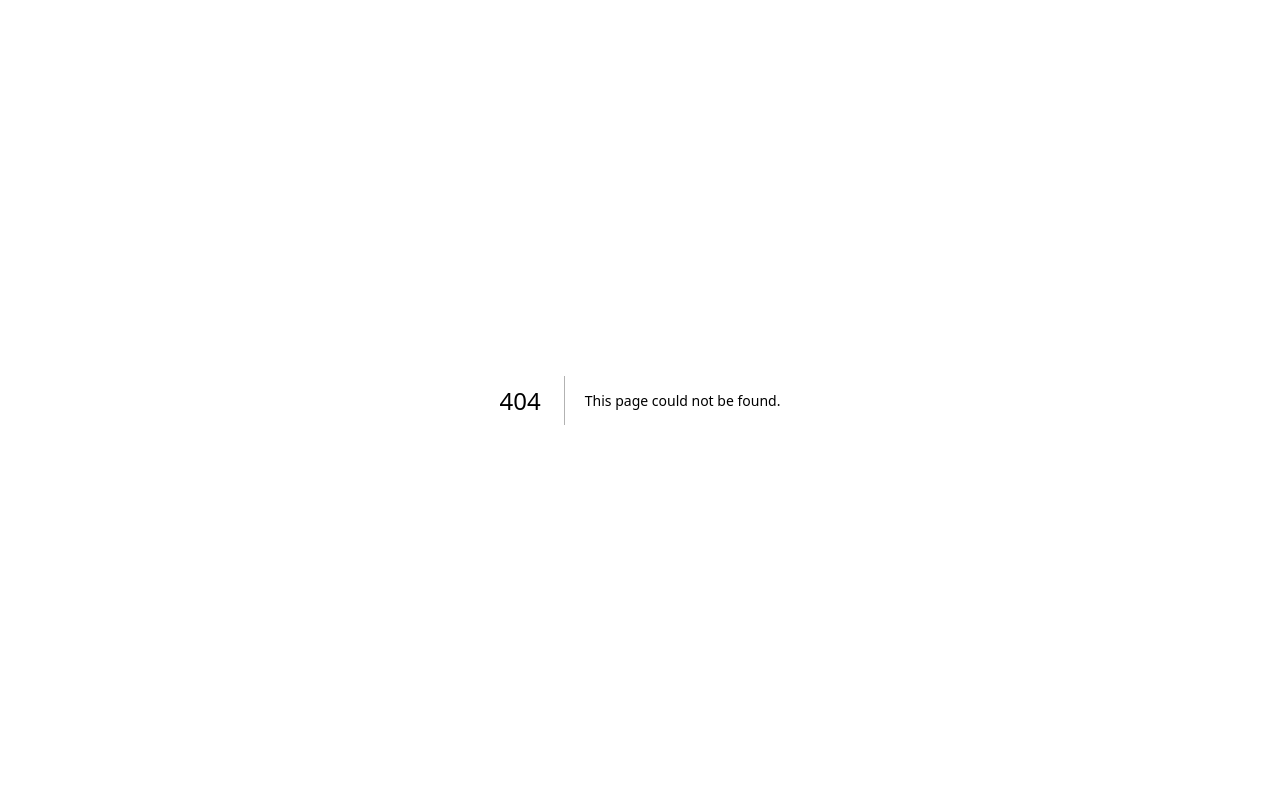
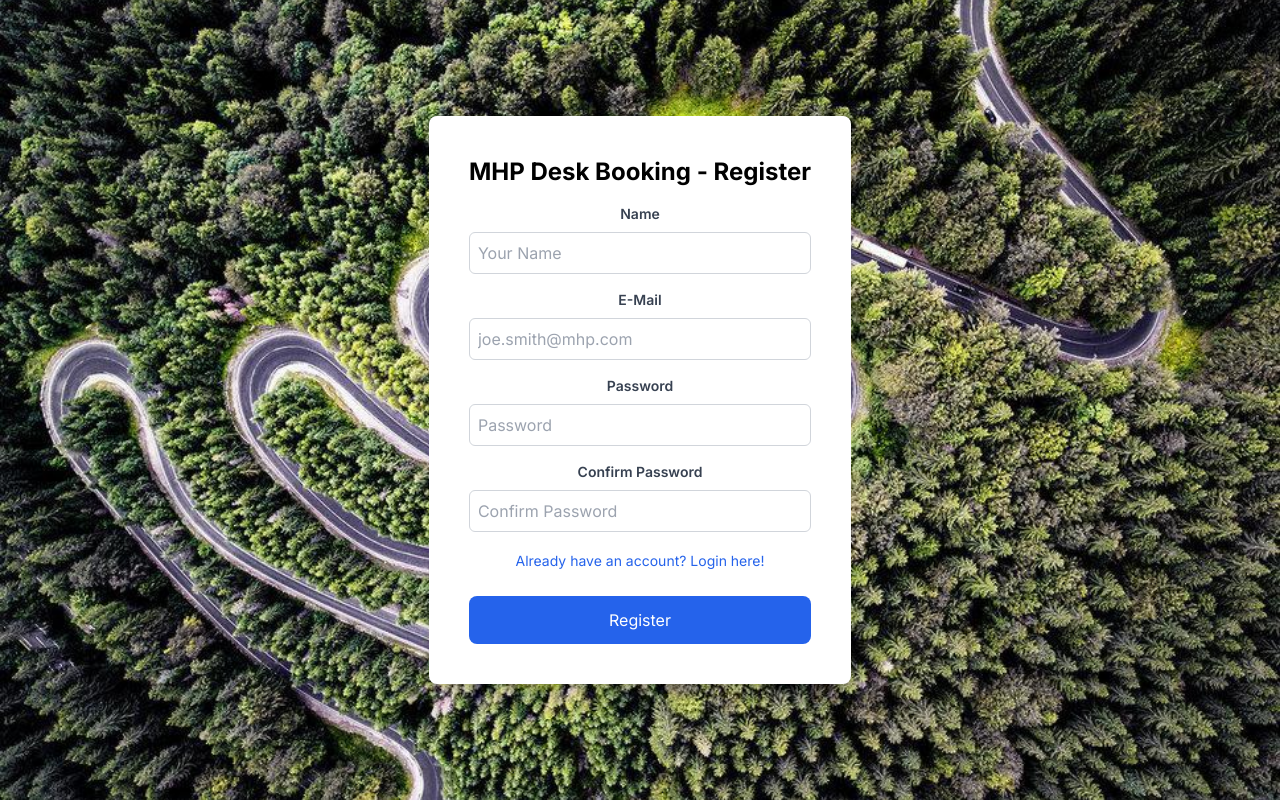
Before and after one commit to Atletii/mhp-desk-booking-frontend, a Next.js app: page /register in a window 1280 px wide. Before the commit this address had no page. Built offline with nearby package versions, Linux system fonts and the light colour scheme.

Commit message:
initial login & register

```diff
--- a/app/login/page.js
+++ b/app/login/page.js
@@ -1,4 +1,25 @@
-export default function Home() {
-    return (
-        <p>Login</p>
-    )};
+import BackgroundImage from '../../components/common/BackgroundImage'
+
+export default function LoginPage() {
+  return (
+    <BackgroundImage src={`./images/background-mobile.jpg`}>
+        <div className="p-10 bg-white rounded-lg shadow-xl">
+          <h1 className="text-2xl font-bold text-center mb-4">MHP Desk Booking</h1>
+          <form>
+            <div className="mb-4">
+              <label htmlFor="email" className="block text-sm font-semibold text-gray-700 mb-2">E-Mail</label>
+              <input type="email" id="email" placeholder="joe.smith@mhp.com" className="w-full p-2 border border-gray-300 rounded-md" />
+            </div>
+            <div className="mb-6">
+              <label htmlFor="password" className="block text-sm font-semibold text-gray-700 mb-2">Password</label>
+              <input type="password" id="password" placeholder="Password" className="w-full p-2 border border-gray-300 rounded-md" />
+            </div>
+            <div className="mb-6">
+              <a href="#" className="text-sm text-blue-600 hover:underline">No Account? Register Here!</a>
+            </div>
+            <button type="submit" className="w-full p-3 bg-blue-600 text-white rounded-lg hover:bg-blue-700">Login</button>
+          </form>
+      </div>
+    </BackgroundImage>
+  );
+}
--- /dev/null
+++ b/app/register/page.js
@@ -0,0 +1,33 @@
+import BackgroundImage from '../../components/common/BackgroundImage'
+
+export default function RegisterPage() {
+  return (
+    <BackgroundImage src={`./images/background-mobile.jpg`}>
+      <div className="p-10 bg-white rounded-lg shadow-xl">
+        <h1 className="text-2xl font-bold text-center mb-4">MHP Desk Booking - Register</h1>
+        <form>
+          <div className="mb-4">
+            <label htmlFor="name" className="block text-sm font-semibold text-gray-700 mb-2">Name</label>
+            <input type="text" id="name" placeholder="Your Name" className="w-full p-2 border border-gray-300 rounded-md" />
+          </div>
+          <div className="mb-4">
+            <label htmlFor="email" className="block text-sm font-semibold text-gray-700 mb-2">E-Mail</label>
+            <input type="email" id="email" placeholder="joe.smith@mhp.com" className="w-full p-2 border border-gray-300 rounded-md" />
+          </div>
+          <div className="mb-4">
+            <label htmlFor="password" className="block text-sm font-semibold text-gray-700 mb-2">Password</label>
+            <input type="password" id="password" placeholder="Password" className="w-full p-2 border border-gray-300 rounded-md" />
+          </div>
+          <div className="mb-4">
+            <label htmlFor="confirm-password" className="block text-sm font-semibold text-gray-700 mb-2">Confirm Password</label>
+            <input type="password" id="confirm-password" placeholder="Confirm Password" className="w-full p-2 border border-gray-300 rounded-md" />
+          </div>
+          <div className="mb-6">
+            <a href="#" className="text-sm text-blue-600 hover:underline">Already have an account? Login here!</a>
+          </div>
+          <button type="submit" className="w-full p-3 bg-blue-600 text-white rounded-lg hover:bg-blue-700">Register</button>
+        </form>
+      </div>
+    </BackgroundImage>
+  );
+}
--- /dev/null
+++ b/components/common/BackgroundImage.jsx
@@ -0,0 +1,13 @@
+import React from 'react';
+
+const BackgroundImage = ({ src, children }) => {
+  return (
+    <div className="h-screen bg-no-repeat bg-cover bg-center flex justify-center items-center" style={{ backgroundImage: `url(${src})` }}>
+      <div className="text-center">
+        {children}
+      </div>
+    </div>
+  );
+};
+
+export default BackgroundImage;
--- /dev/null
+++ b/components/login/LinkButton.jsx
@@ -0,0 +1,8 @@
+import Link from 'next/link';
+export default function LinkButton({ href, children }) {
+    return (
+        <Link href={href}>
+            <a className={styles.linkButton}>{children}</a>
+        </Link>
+    );
+}
--- /dev/null
+++ b/components/login/LoginForm.jsx
@@ -0,0 +1,8 @@
+import Link from 'next/link';
+export default function LinkButton({ href, children }) {
+    return (
+        <Link href={href}>
+            <a className={styles.linkButton}>{children}</a>
+        </Link>
+    );
+}
```
Also changed, not shown: components/common/FormButton.jsx (added), public/images/background-desktop.jpg (added), public/images/background-mobile.jpg (added).
